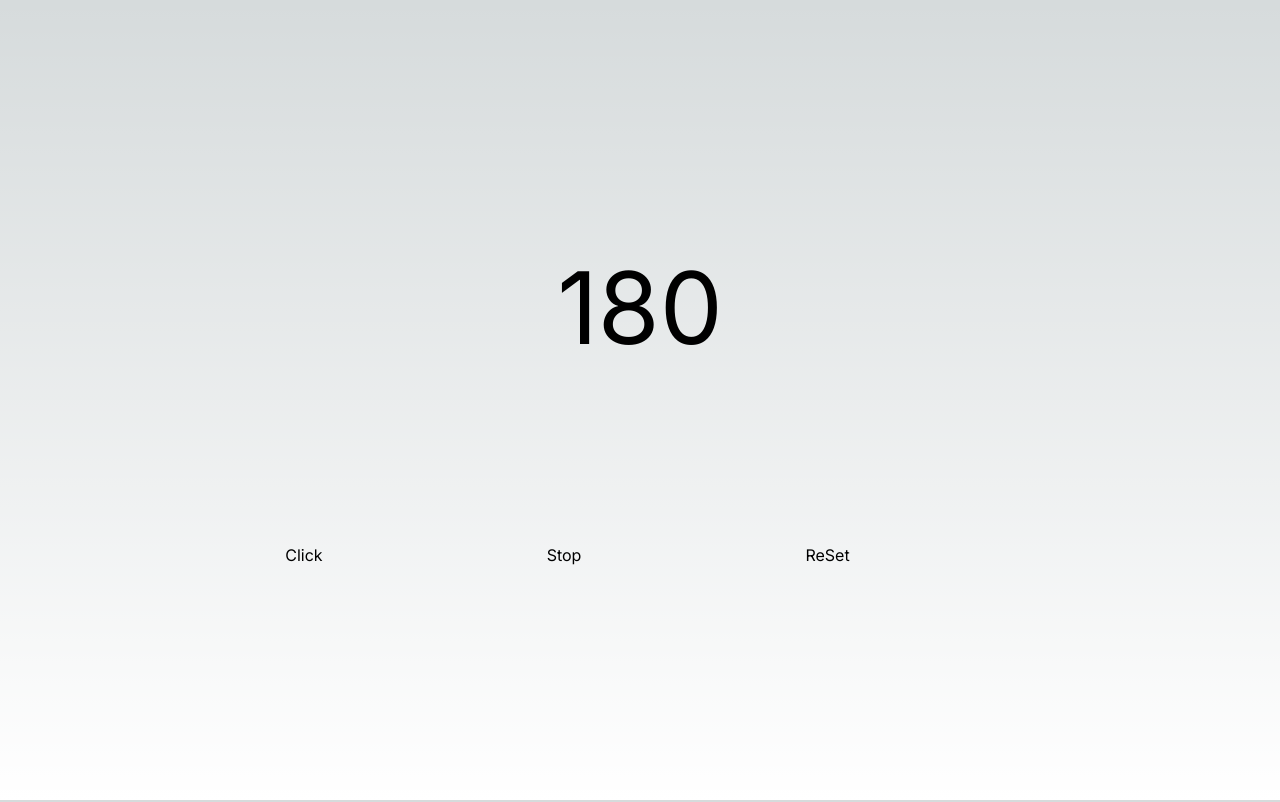
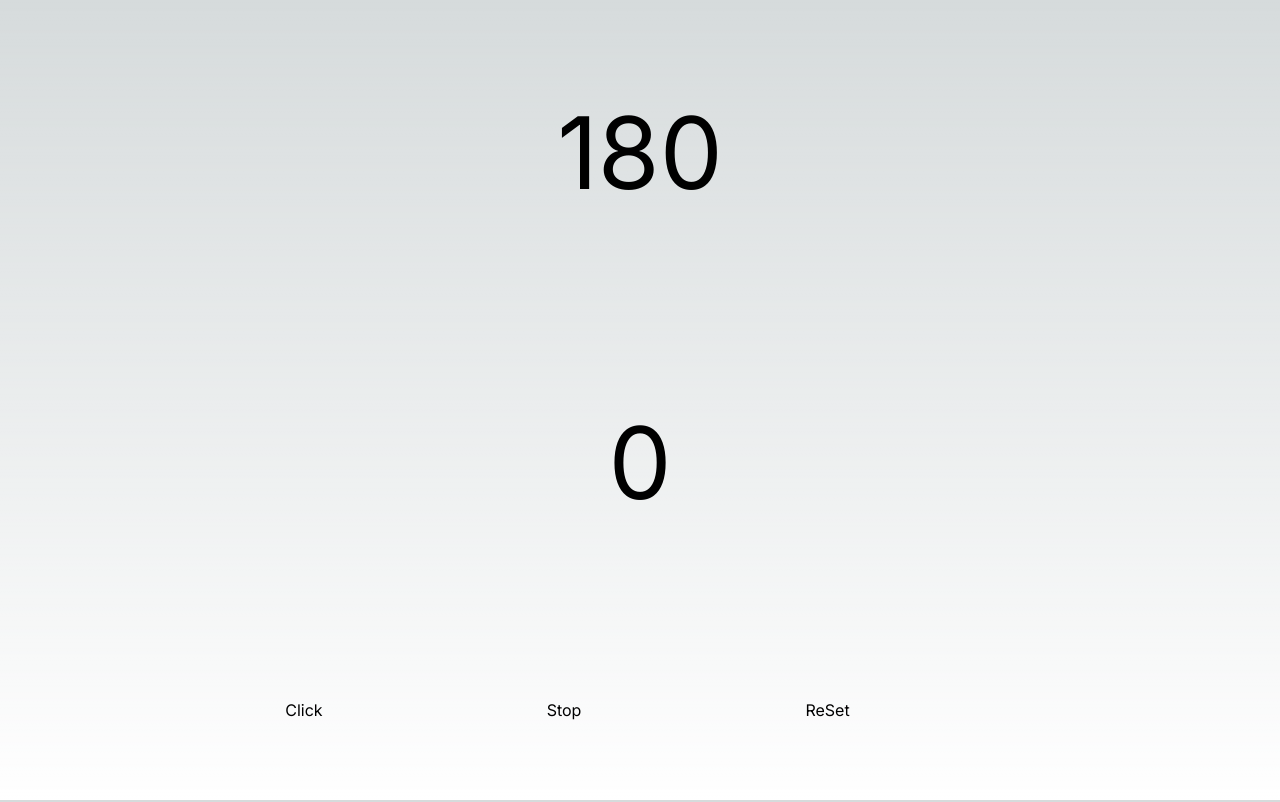
Before and after one commit to nttu94507/timer-For-Archery, a Next.js app: page / in a window 1280 px wide. Built offline with nearby package versions, Linux system fonts and the light colour scheme.

Commit message:
[M]try 3 fixed 0 con not ring

```diff
--- a/app/page.jsx
+++ b/app/page.jsx
@@ -31,8 +31,8 @@ export default function Home() {
   useEffect(() => {
     if (reciprocal === 0) {
       setStart(false)
-      const audio = new Audio('shrill_whistle6.mp3')
-      audio.play()
+      // const audio = new Audio('shrill_whistle6.mp3')
+      audioplay.play()
       // setTimeout(() => {
       //   audio.play()
       // }, 500);
@@ -45,9 +45,7 @@ export default function Home() {
     // console.log(777)
   }, [reciprocal])
 
-  // const audioplay =()=>{
-  //   createElement('audio,')
-  // }
+  const audioplay = new Audio('shrill_whistle6.mp3')
 
 
 
@@ -55,6 +53,7 @@ export default function Home() {
     <div className="center">
 
       <div className="fontSize">{reciprocal} </div>
+      <div className="fontSize">{start?1:0} </div>
       <div className="display">
         <div className="btn" onClick={() => {
           setStart(true)
```
